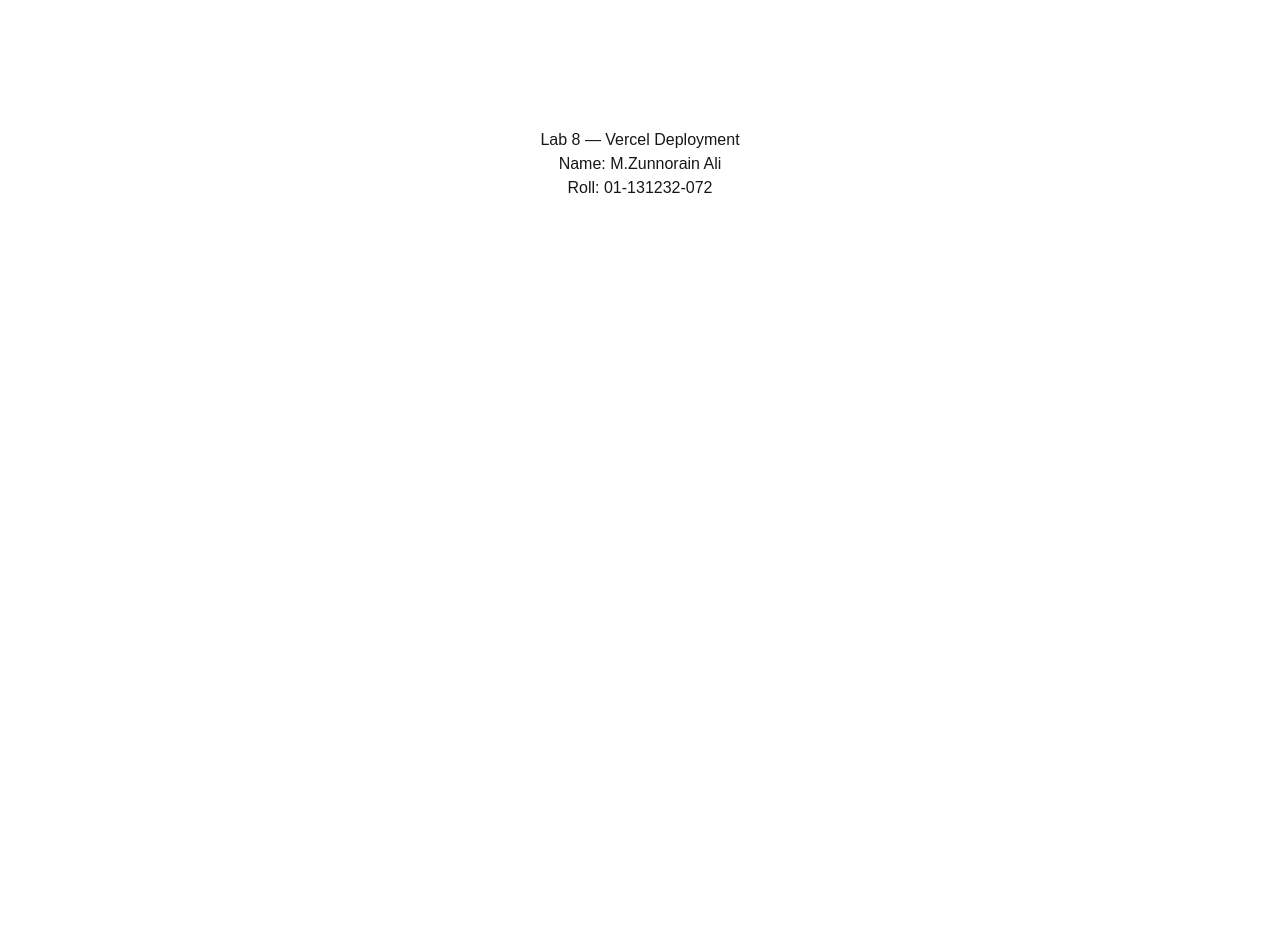
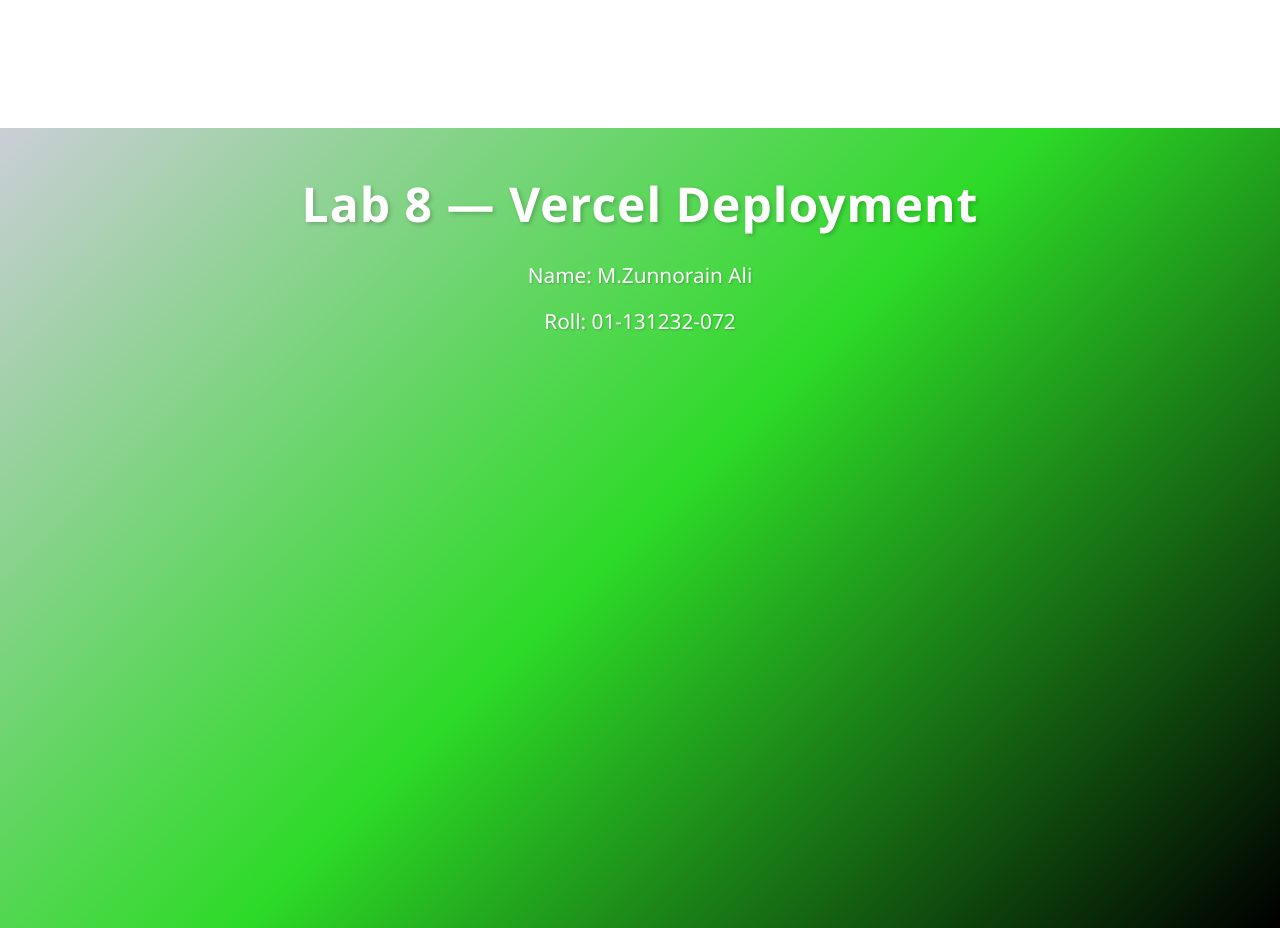
Before and after one commit to mzunnorain/cloud-lab8-vercel, a Next.js app: page / in a window 1280 px wide. Before the commit the page ends 800 px from the top, so only its background shows below. Built offline with nearby package versions, Linux system fonts and the light colour scheme.

Commit message:
adding colors

```diff
--- a/app/page.tsx
+++ b/app/page.tsx
@@ -3,12 +3,43 @@
 export default function Home() {
   return (
     <main
-style={{textAlign:"center",
-           marginTop:"10%"}}>
-      <h1>Lab 8 — Vercel
-Deployment</h1>
-      <p>Name: M.Zunnorain Ali</p>
-      <p>Roll: 01-131232-072</p>
+      style={{
+        textAlign: "center",
+        marginTop: "10%",
+        background: "linear-gradient(135deg, #cbced7 0%, #2dda27 50%, #000000 100%)",
+        minHeight: "100vh",
+        padding: "40px 20px",
+        fontFamily: "'Segoe UI', Tahoma, Geneva, Verdana, sans-serif"
+      }}
+    >
+      <h1 style={{
+        color: "#fff",
+        fontSize: "3rem",
+        fontWeight: "700",
+        marginBottom: "20px",
+        textShadow: "2px 2px 4px rgba(0,0,0,0.2)",
+        letterSpacing: "1px"
+      }}>
+        Lab 8 — Vercel Deployment
+      </h1>
+      <p style={{
+        color: "#fff",
+        fontSize: "1.3rem",
+        margin: "15px 0",
+        fontWeight: "500",
+        textShadow: "1px 1px 2px rgba(0,0,0,0.2)"
+      }}>
+        Name: M.Zunnorain Ali
+      </p>
+      <p style={{
+        color: "#fff",
+        fontSize: "1.3rem",
+        margin: "15px 0",
+        fontWeight: "500",
+        textShadow: "1px 1px 2px rgba(0,0,0,0.2)"
+      }}>
+        Roll: 01-131232-072
+      </p>
     </main>
   );
 }
```
